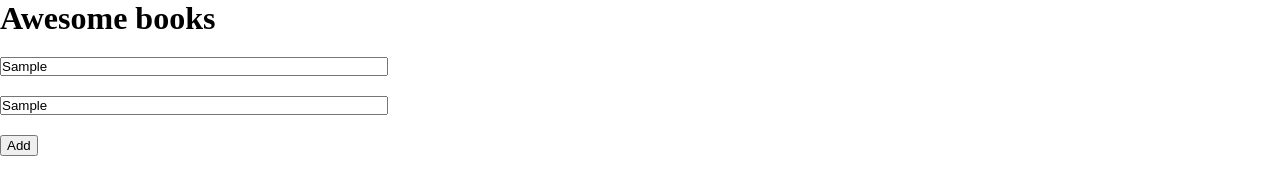
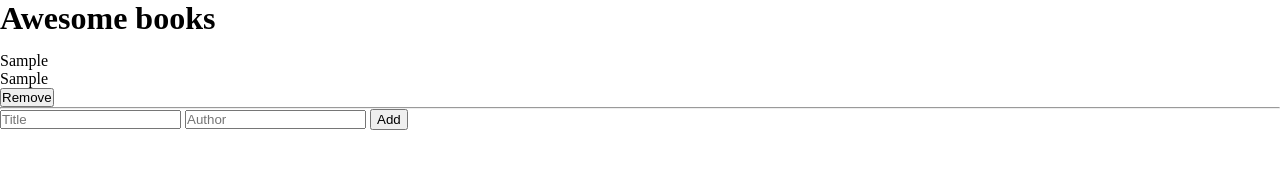
Before and after one commit to akhror-valiev/awesome-books, a website: page index.html in a window 1280 px wide. Both pictures are taken after typing "Sample", "Sample" into the empty fields and a click on the button "Add". Drawn offline with Linux system fonts and the light colour scheme.

Commit message:
Add class based function to the project

```diff
--- a/index.html
+++ b/index.html
@@ -1,25 +1,32 @@
 <!DOCTYPE html>
 <html lang="en">
+
 <head>
-    <meta charset="UTF-8">
-    <meta http-equiv="X-UA-Compatible" content="IE=edge">
-    <meta name="viewport" content="width=device-width, initial-scale=1.0">
+    <meta charset="UTF-8" />
+    <meta http-equiv="X-UA-Compatible" content="IE=edge" />
+    <meta name="viewport" content="width=device-width, initial-scale=1.0" />
     <title>Document</title>
-    <link rel="stylesheet" href="styles.css">
+    <link rel="stylesheet" href="styles.css" />
 </head>
+
 <body>
     <header>
         <h1>Awesome books</h1>
     </header>
+    <section className="AddBook" id="add-new"></section>
+    <section id="list">
+        <ul class="render-container"></ul>
+        <b id="errorMsg"></b>
+    </section>
+    <b id="errorMsg"></b>
 
-    <div class="main">
-    </div>
+    <form action="">
+        <input type="text" id="title" placeholder="Title" />
+        <input type="text" id="author" placeholder="Author" />
+        <button type="submit" id="add-button" class="Add-BTN">Add</button>
+    </form>
 
-    <form action="" class="form">
-        <input type="text" id="title" placeholder="Title">
-        <input type="text" id="author" placeholder="Author">
-    </form>
-    <button class="Add-BTN">Add</button>
-    <script src="script.js"></script>
+    <script src="js/class.js"></script>
 </body>
+
 </html>
--- /dev/null
+++ b/js/class.js
@@ -0,0 +1,94 @@
+
+const bookContainer = document.querySelector('.render-container');
+const addButton = document.querySelector('form');
+const titleInput = document.getElementById('title');
+const authorInput = document.getElementById('author');
+
+
+class Books {
+    static listOfbooks = [];
+
+    id = `${Date.now()}`.slice(-10);
+
+    constructor(id, title, author) {
+        this.id = id;
+        this.title = title;
+        this.author = author;
+    }
+
+    // Data Storage
+    static storage(listOfbooks) {
+        localStorage.setItem('listOfbooks', JSON.stringify(listOfbooks));
+    }
+
+    addItem() {
+        Books.listOfbooks.push(this);
+        Books.storage(Books.listOfbooks);
+        Books.renderBook();
+        titleInput.value = '';
+        authorInput.value = '';
+    }
+
+    // Display Book
+    static renderBook() {
+        if (JSON.parse(localStorage.getItem('listOfbooks'))) {
+            Books.listOfbooks = JSON.parse(localStorage.getItem('listOfbooks'));
+        }
+
+
+
+
+        let list = ''
+        Books.listOfbooks.forEach((book) => {
+            list += `
+           <li class="book" id="${book.id}">
+             <div class="book-info">
+                <p>${book.title}</p>
+                <p>${book.author}</p>
+            </div>
+
+             <button type="button" class="remove-btn">Remove</button>
+             <hr>
+           </li>
+         `;
+        });
+
+        bookContainer.innerHTML = list;
+
+
+
+        document.querySelectorAll('.remove-btn').forEach((btn) => {
+            btn.addEventListener('click', (e) => {
+                const bookId = e.target.parentElement.id;
+                Books.listOfbooks = Books.listOfbooks.filter((book) => book.id !== bookId);
+                Books.storage(Books.listOfbooks);
+                e.target.parentElement.remove();
+            });
+        });
+    }
+}
+
+
+let id;
+
+addButton.addEventListener('submit', (e) => {
+    e.preventDefault();
+    const errorMsg = document.getElementById('errorMsg');
+    id = `${Date.now()}`.slice(-10);
+    const title = titleInput.value;
+    const author = authorInput.value;
+
+    if (title.length < 1 && author.length < 1) {
+        errorMsg.innerHTML = 'Please fill the input';
+    } else {
+        const newItem = new Books(id, title, author);
+        newItem.addItem();
+        location.reload();
+    }
+
+});
+
+
+window.onload = () => {
+    Books.renderBook();
+};
```
Also changed, not shown: js/script.js (renamed from script.js).
